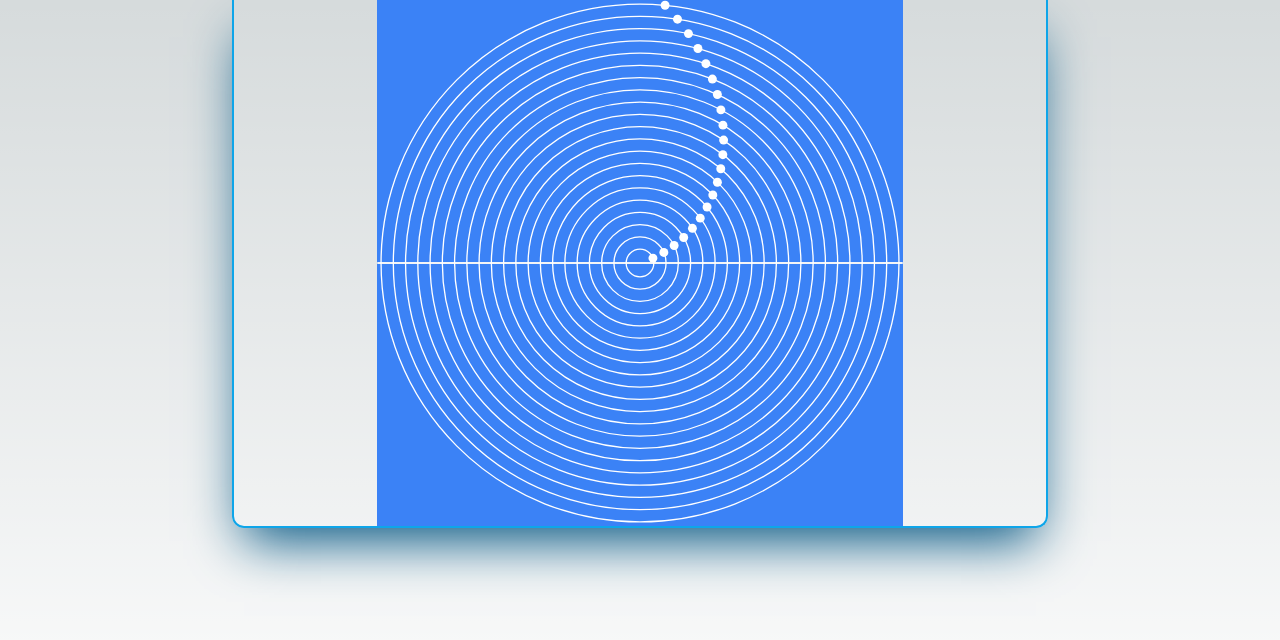
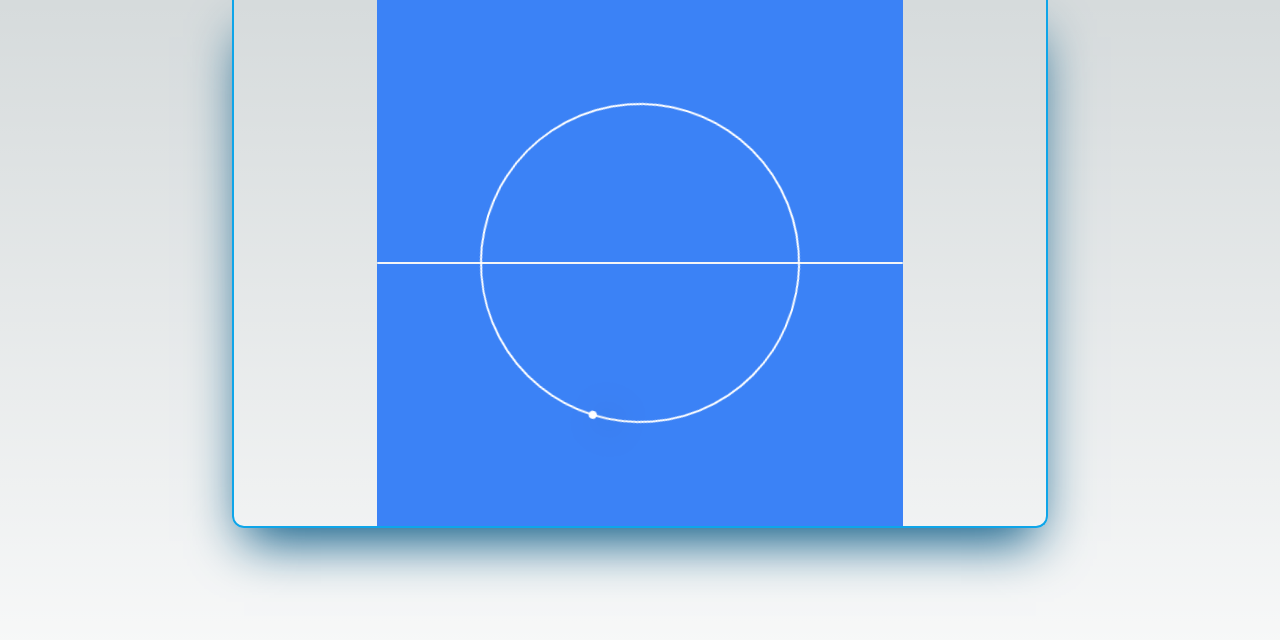
Before and after one commit to TheMrCorvy/Dreams, a Next.js app: page / in a window 1280 px wide. Shown: the top 640 px of the page. Built offline with nearby package versions, Linux system fonts and the light colour scheme.

Commit message:
making the rings again, this time with css animations for simplicity

```diff
--- a/src/app/globals.css
+++ b/src/app/globals.css
@@ -25,3 +25,40 @@ body {
 		)
 		rgb(var(--background-start-rgb));
 }
+
+span {
+	display: block;
+	height: 20em;
+	left: calc(50% - 10em);
+	position: absolute;
+	top: calc(50% - 10em);
+	width: 20em;
+}
+
+.large-circles {
+	animation: spin 10s linear infinite;
+	border: 2px solid white;
+	border-radius: 50%;
+	position: relative;
+}
+
+@keyframes spin {
+	0% {
+		transform: rotateZ(0);
+	}
+	100% {
+		transform: rotateZ(360deg);
+	}
+}
+
+.circle {
+	border-radius: 50%;
+	box-shadow: 0 1em 2em rgba(0, 0, 0, 0.5);
+	top: calc(50% - 0.25em);
+	left: -0.3em;
+	position: absolute;
+	transform-origin: 50% 12.5em;
+	background-color: white;
+	height: 0.5em;
+	width: 0.5em;
+}
--- a/src/components/Armony/Ring.tsx
+++ b/src/components/Armony/Ring.tsx
@@ -35,6 +35,10 @@ const Ring: FC<Props> = ({ ringRadius, index }) => {
 		calcAngle()
 	}, [calcAngle])
 
+	useEffect(() => {
+		if (currentAngle == Math.PI) console.log("hola")
+	}, [currentAngle])
+
 	return (
 		<svg
 			xmlns="http://www.w3.org/2000/svg"
--- a/src/components/Armony/index.tsx
+++ b/src/components/Armony/index.tsx
@@ -4,6 +4,7 @@ import React, { useRef, useEffect, useState, FC } from "react"
 
 import useWindowSize from "../../hooks/useWindowSize"
 import Ring from "./Ring"
+import Other from "../Other"
 
 const Armony: FC = () => {
 	const [width, height] = useWindowSize()
@@ -44,13 +45,14 @@ const Armony: FC = () => {
 						style={{ top: "calc(50% - (0.125rem / 2))" }}
 					/>
 
-					{[...Array(21)].map((_, i: number) => (
+					{/* {[...Array(1)].map((_, i: number) => (
 						<Ring
 							key={"armony-of-stars_ring-number:" + i}
 							ringRadius={canvasSize * 0.005 + i * 2.33}
 							index={i}
 						/>
-					))}
+					))} */}
+					<Other />
 				</div>
 			</div>
 		</section>
--- /dev/null
+++ b/src/components/Other/index.tsx
@@ -0,0 +1,13 @@
+import React from "react"
+
+const Other = () => {
+	return (
+		<>
+			<span className="large-circles">
+				<div className="large circle six"></div>
+			</span>
+		</>
+	)
+}
+
+export default Other
```
